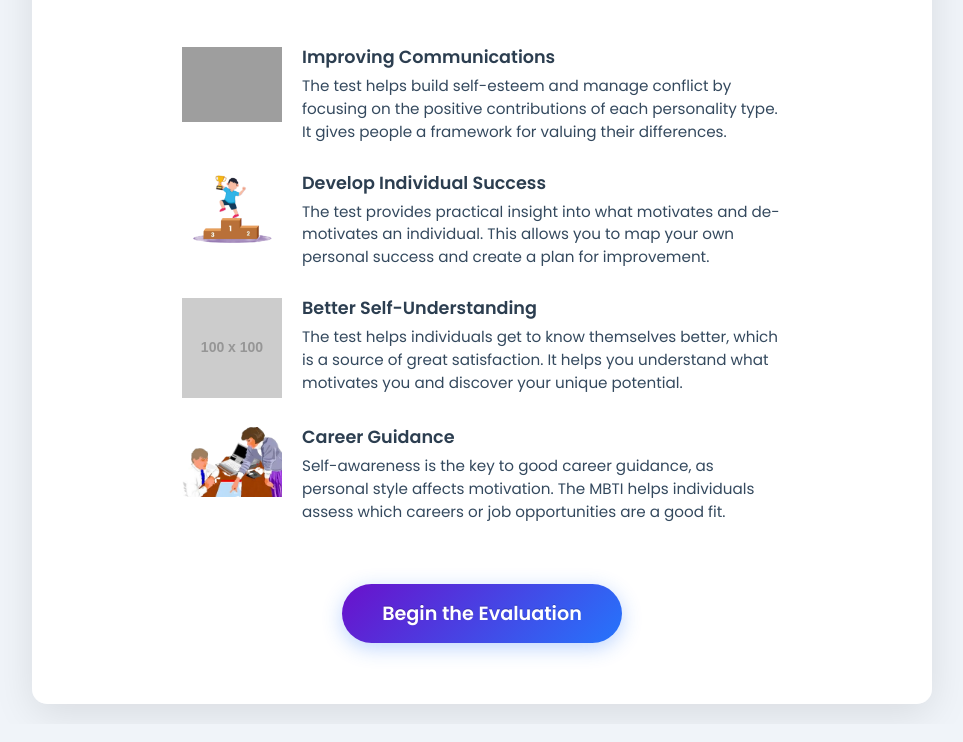
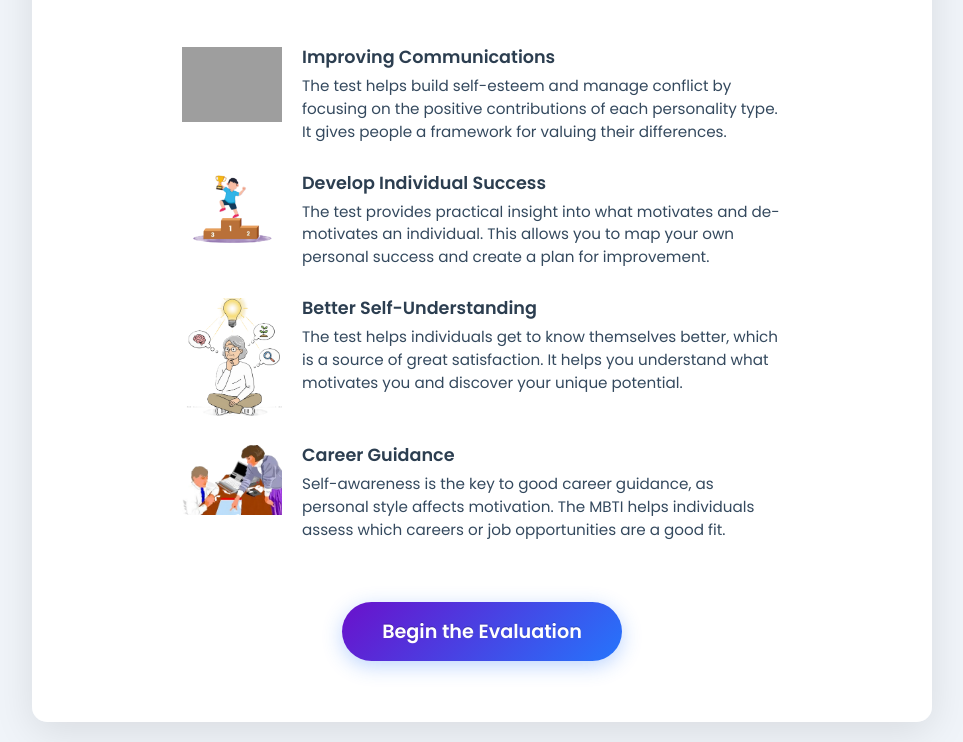
Before and after one commit to criaea/ITT2_fromm, a plain HTML site: page index.html in a window 1280 px wide. Shown: the part 162-904 px from the top of the page, without its empty margins (158-1121 px from the left). Drawn offline with nearby package versions, Linux system fonts and the light colour scheme; grey boxes are pictures that could not be loaded; placeholder pictures from the web are drawn by us.

```diff
--- a/index.html
+++ b/index.html
@@ -880,7 +880,7 @@
                 </div>
 
                 <div class="feature-item">
-                    <img src="light.png" alt="Better self-understanding" class="feature-icon" onerror="this.src='https://placehold.co/100x100/6a11cb/ffffff?text=Icon'; this.onerror=null;">
+                    <img src="self.png" alt="Better self-understanding" class="feature-icon" onerror="this.src='https://placehold.co/100x100/6a11cb/ffffff?text=Icon'; this.onerror=null;">
                     <div class="feature-text-content">
                         <h4 class="feature-title">Better Self-Understanding</h4>
                         <p class="feature-description">The test helps individuals get to know themselves better, which is a source of great satisfaction. It helps you understand what motivates you and discover your unique potential.</p>
@@ -1775,4 +1775,5 @@
     </script>
 
 </body>
+
 </html>
```
